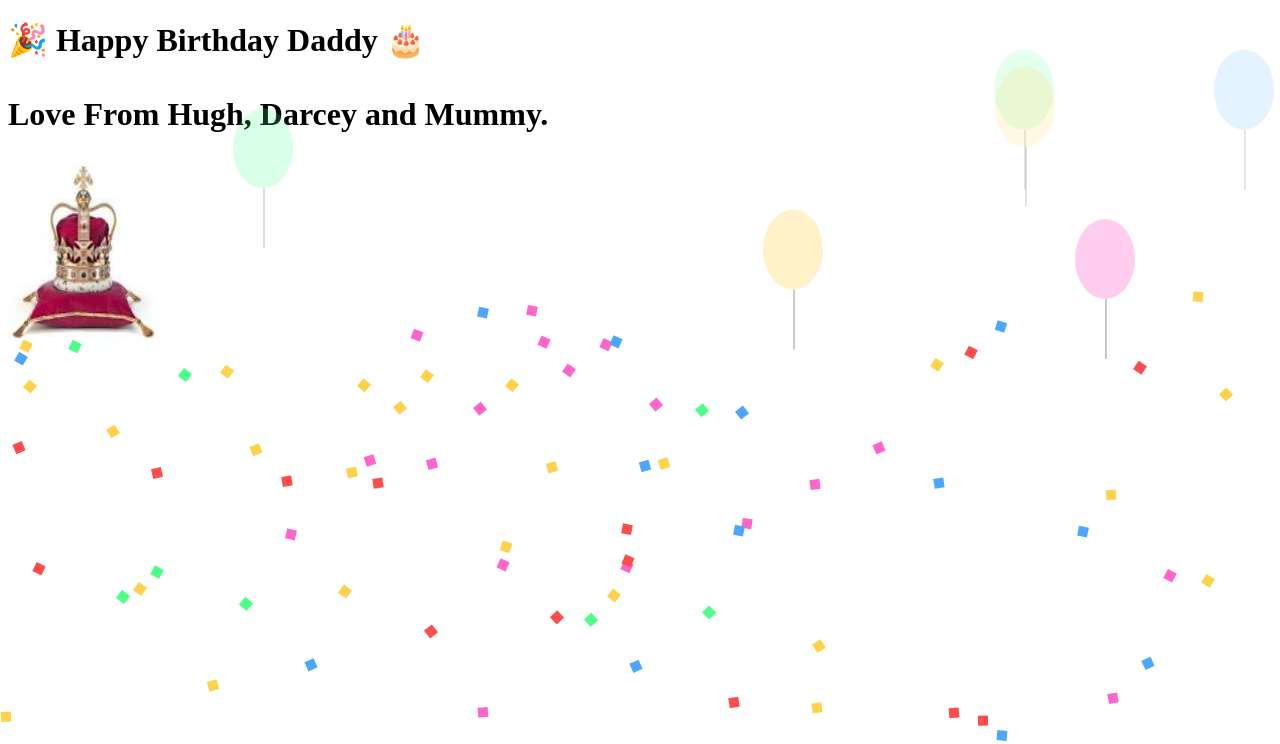
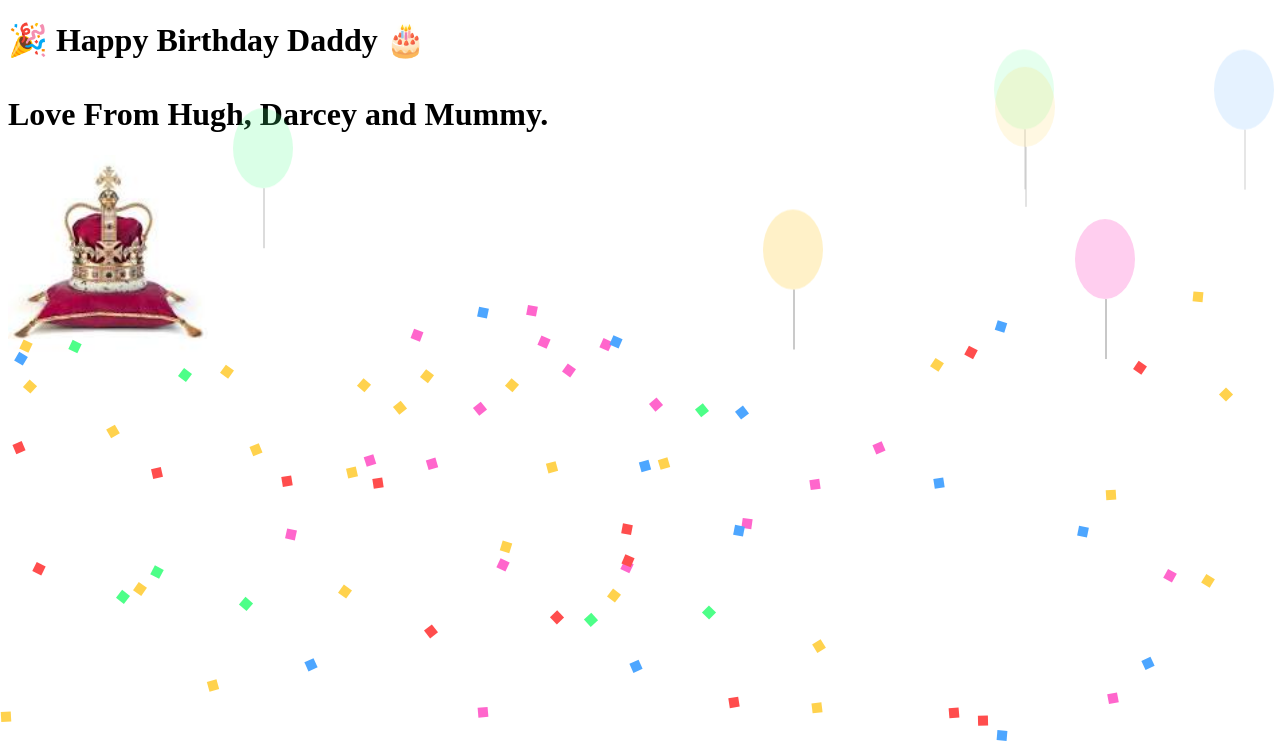
Before and after one commit to hgb6/Daddys-birthday, a plain HTML site: page index.html in a window 1280 px wide. Shown: the top 744 px of the page. Drawn offline with Linux system fonts and the light colour scheme.

Commit message:
Update index.html

```diff
--- a/index.html
+++ b/index.html
@@ -49,7 +49,7 @@
 <centre><h1>🎉 Happy Birthday Daddy 🎂 <br>
 <br>
 Love From Hugh, Darcey and Mummy.</h1></centre>
-<img src = "crown.jpg" width="150" height="200">
+<img src = "crown.jpg" width="200" height="200">
 
 <script>
     // Create balloons
```
